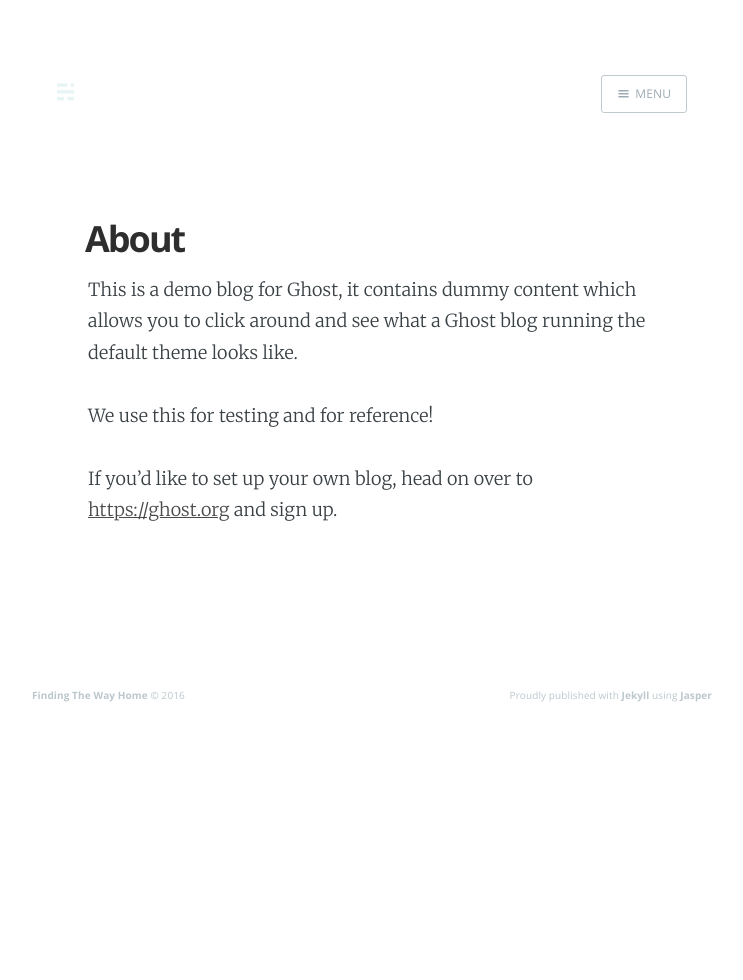
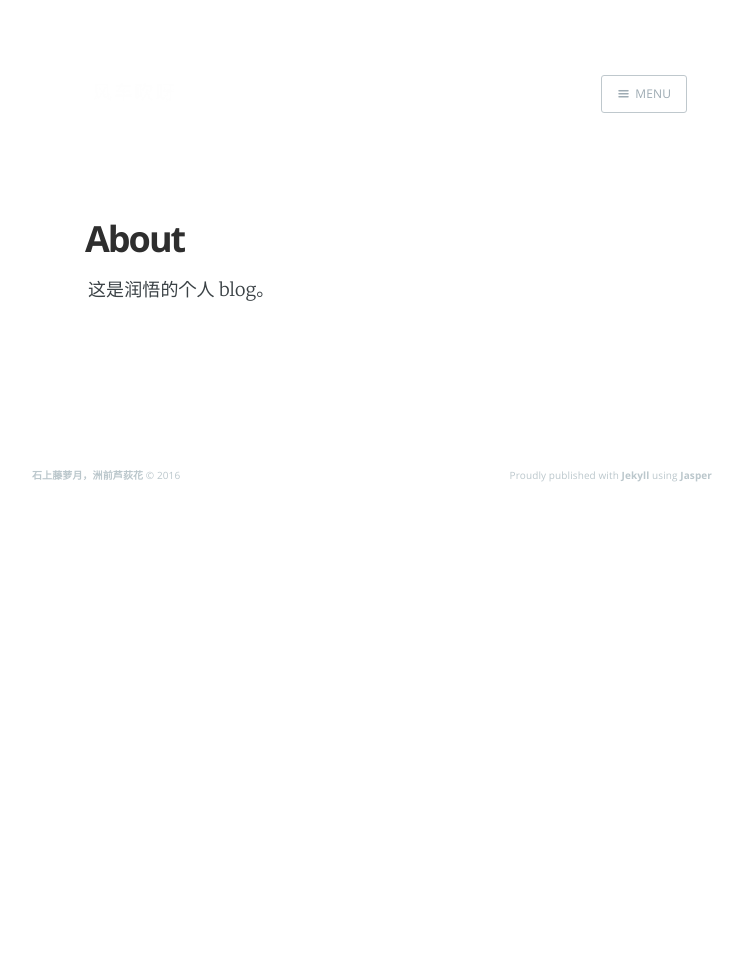
Before and after one commit to Rainvoo/Rainvoo.github.io, a Jekyll site: the page built from about/index.md, in a window 1280 px wide. Shown: the whole page, without its empty margins (268-1011 px from the left). Built offline with Jekyll 4.4.1, drawn with Linux system fonts in a browser that asks for light colours; nearby versions of some CDN libraries.

Commit message:
更改模版logo、个人信息等

```diff
--- a/Gemfile
+++ b/Gemfile
@@ -1,4 +1,4 @@
-source "https://rubygems.org"
+source "https://ruby.taobao.org"
 
 gem "jekyll", "~> 3.0.3"
 #gem "rdiscount", "~> 2.1.7"
--- a/_config.yml
+++ b/_config.yml
@@ -7,23 +7,23 @@ paginate: 5
 language: 'en-uk'
 
 # Website info
-name: 'Finding The Way Home'
-description: "A beautiful narrative written with the world's most elegant publishing platform. The story begins here."
+name: '石上藤萝月，洲前芦荻花'
+description: "与丰饶的生命为伍"
 
 # Author's info
-author: 'Casper McFadden'
+author: 'Rainvoo'
 # edit 'categories' in the front matter of every post to match this username
-nickname: casper
+nickname: 润悟
 bio: 'A paranormal expert and his daughter bunk in an abandoned house populated by 3 mischievous ghosts and one friendly one.'
-location: 'Maine, USA'
-url: 'http://biomadeira.github.io/jasper/'
-image: 'assets/images/casper.png'
+location: 'Beijing, China'
+url: 'https://github.com/Rainvoo'
+image: 'assets/images/rainvoo_pro.jpg'
 
-short_url: 'biomadeira.github.io/jasper/'
+short_url: 'https://github.com/Rainvoo'
 google_analytics: UA-69281367-1
 disqus: username
 # edit baseurl to simply '/' if using as your personal page (instead of a project page)
-baseurl: /jasper/
+baseurl: /rainvoo/
 
 # Permalinks
 permalink: /:title
--- a/about/index.md
+++ b/about/index.md
@@ -7,8 +7,4 @@ logo: 'assets/images/ghost.png'
 current: about
 ---
 
-This is a demo blog for Ghost, it contains dummy content which allows you to click around and see what a Ghost blog running the default theme looks like.
-
-We use this for testing and for reference!
-
-If you'd like to set up your own blog, head on over to [https://ghost.org](https://ghost.org) and sign up.
+这是润悟的个人 blog。
```
Also changed, not shown: _posts/2016-04-04-introduction.md (+0 -1 lines), Gemfile.lock (added), assets/images/casper.png (deleted), assets/images/ghost.png, assets/images/rainvoo_pro.jpg (added).
